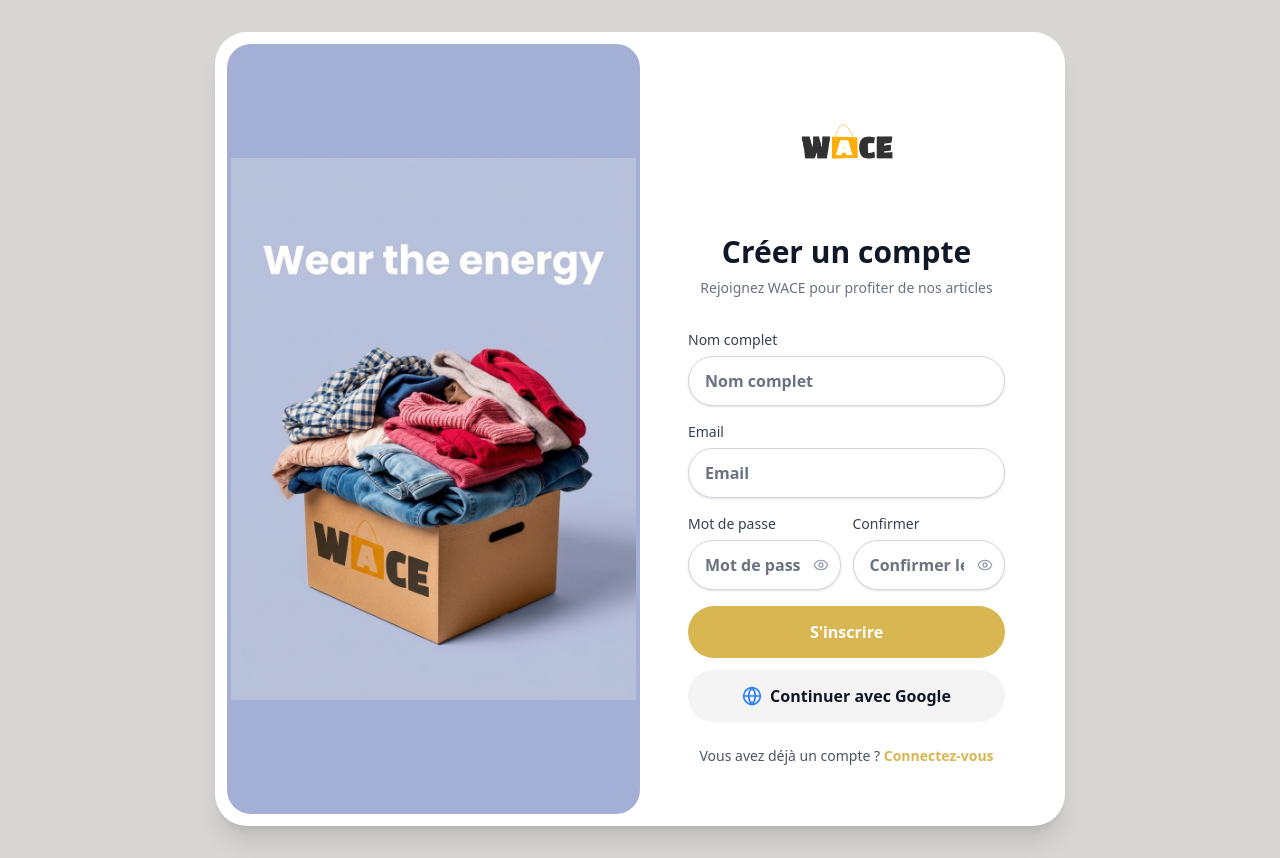
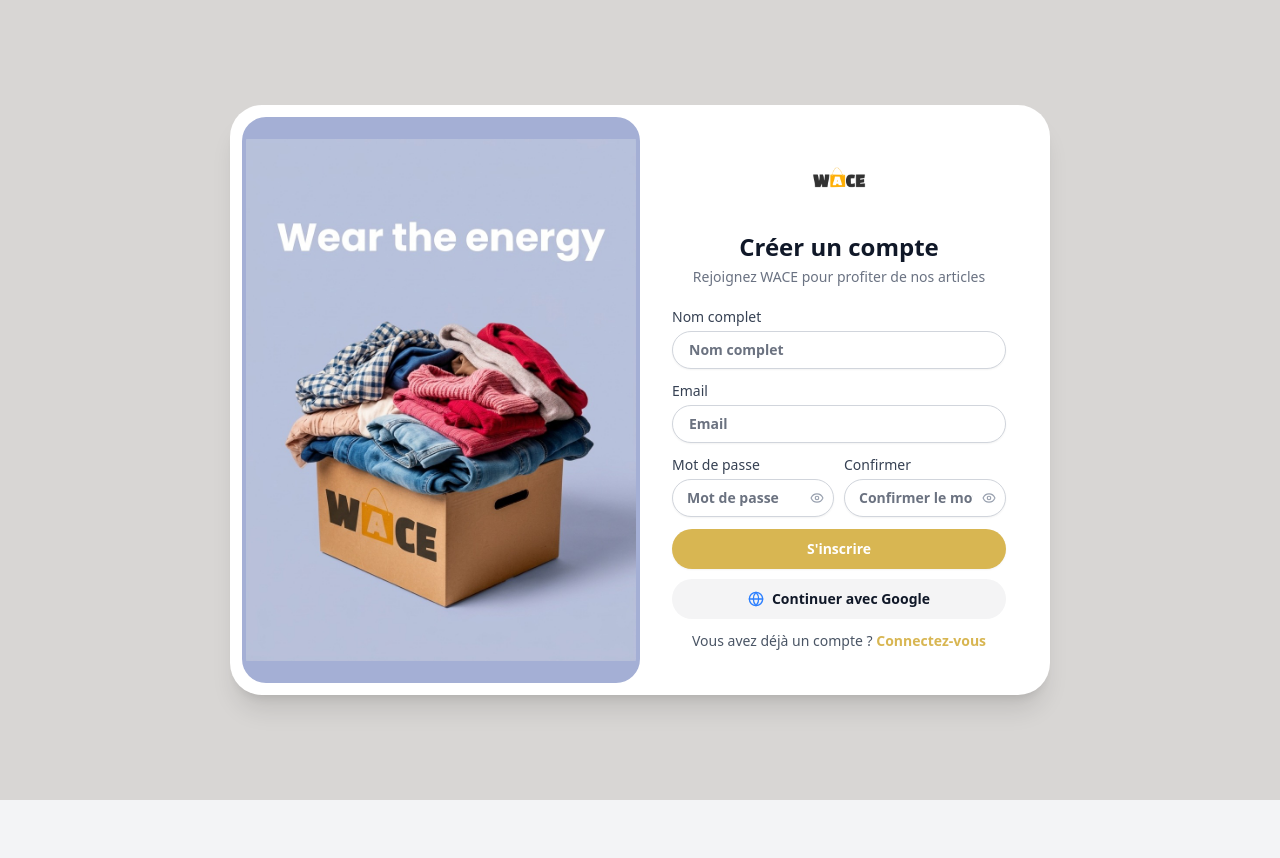
Before and after one commit to Gakprrr/wace, a Next.js app in the folder frontend/: page /register in a window 1280 px wide. After the commit the page ends 800 px from the top, so only its background shows below. Built offline with nearby package versions, Linux system fonts and the light colour scheme; no server answers; a web font is replaced by a local one.

Commit message:
style(auth): center login and register forms without vertical page scrolling

```diff
--- a/frontend/src/app/(auth)/register/page.tsx
+++ b/frontend/src/app/(auth)/register/page.tsx
@@ -67,10 +67,10 @@
   };
 
   return (
-    <main className="min-h-screen bg-[#d8d6d4] flex items-center justify-center p-4 md:p-8 font-sans">
-      <div className="bg-white rounded-[2rem] shadow-xl w-full max-w-[850px] flex flex-col md:flex-row p-3">
+    <main className="h-screen w-screen bg-[#d8d6d4] flex items-center justify-center p-3 sm:p-4 md:p-6 font-sans overflow-hidden">
+      <div className="bg-white rounded-[2rem] shadow-xl w-full max-w-[820px] flex flex-col md:flex-row p-2.5 sm:p-3 max-h-[96vh]">
         {/* Left Side: Image */}
-        <div className="w-full md:w-1/2 relative min-h-[300px] md:min-h-[500px] rounded-[1.5rem] overflow-hidden bg-[#a4afd5] flex items-center justify-center">
+        <div className="w-full md:w-1/2 relative min-h-[200px] md:min-h-[420px] rounded-[1.5rem] overflow-hidden bg-[#a4afd5] flex items-center justify-center">
           <img
             src="/images/login.jpeg"
             alt="WACE Fashion"
@@ -79,55 +79,55 @@
         </div>
 
         {/* Right Side: Form */}
-        <div className="w-full md:w-1/2 p-6 md:p-12 flex flex-col justify-center">
-          <div className="text-center mb-8">
-            <div className="flex items-center justify-center mb-6">
+        <div className="w-full md:w-1/2 p-4 sm:p-6 md:p-8 flex flex-col justify-center">
+          <div className="text-center mb-4 sm:mb-5">
+            <div className="flex items-center justify-center mb-3">
               <Link href="/" title="Retour à l'accueil" className="cursor-pointer hover:opacity-90 transition-opacity">
-                <Logo imgClassName="h-20 sm:h-24 md:h-28 w-auto" />
+                <Logo imgClassName="h-12 sm:h-14 md:h-16 w-auto" />
               </Link>
             </div>
-            <h1 className="text-2xl md:text-3xl font-bold text-gray-900 mb-2">
+            <h1 className="text-xl sm:text-2xl font-bold text-gray-900 mb-1">
               {t.auth.registerTitle}
             </h1>
-            <p className="text-gray-500 text-sm">
+            <p className="text-gray-500 text-xs sm:text-sm">
               {t.auth.registerSubtitle}
             </p>
           </div>
 
           {error && (
-            <div className="bg-red-50 text-red-500 p-3 mb-4 rounded-xl text-sm text-center">
+            <div className="bg-red-50 text-red-500 p-2 mb-3 rounded-xl text-xs sm:text-sm text-center">
               {error}
             </div>
           )}
 
-          <form onSubmit={handleRegister} className="space-y-4">
-            <div className="space-y-1.5">
-              <label className="block text-sm font-medium text-gray-700">{t.auth.fullName}</label>
+          <form onSubmit={handleRegister} className="space-y-3">
+            <div className="space-y-1">
+              <label className="block text-xs sm:text-sm font-medium text-gray-700">{t.auth.fullName}</label>
               <input
                 type="text"
                 value={name}
                 onChange={(e) => setName(e.target.value)}
                 placeholder={t.auth.fullName}
                 required
-                className="w-full px-4 py-3 rounded-full border border-gray-300 bg-white text-gray-900 placeholder:text-gray-400 focus:outline-none focus:ring-2 focus:ring-[#d8b652] focus:border-transparent transition-all text-base font-semibold shadow-sm"
+                className="w-full px-4 py-2 rounded-full border border-gray-300 bg-white text-gray-900 placeholder:text-gray-400 focus:outline-none focus:ring-2 focus:ring-[#d8b652] focus:border-transparent transition-all text-xs sm:text-sm font-semibold shadow-xs"
               />
             </div>
 
-            <div className="space-y-1.5">
-              <label className="block text-sm font-medium text-gray-700">{t.auth.email}</label>
+            <div className="space-y-1">
+              <label className="block text-xs sm:text-sm font-medium text-gray-700">{t.auth.email}</label>
               <input
                 type="email"
                 value={email}
                 onChange={(e) => setEmail(e.target.value)}
                 placeholder={t.auth.email}
                 required
-                className="w-full px-4 py-3 rounded-full border border-gray-300 bg-white text-gray-900 placeholder:text-gray-400 focus:outline-none focus:ring-2 focus:ring-[#d8b652] focus:border-transparent transition-all text-base font-semibold shadow-sm"
+                className="w-full px-4 py-2 rounded-full border border-gray-300 bg-white text-gray-900 placeholder:text-gray-400 focus:outline-none focus:ring-2 focus:ring-[#d8b652] focus:border-transparent transition-all text-xs sm:text-sm font-semibold shadow-xs"
               />
             </div>
 
-            <div className="flex gap-3">
-              <div className="space-y-1.5 w-1/2 relative">
-                <label className="block text-sm font-medium text-gray-700">{t.auth.password}</label>
+            <div className="flex gap-2.5">
+              <div className="space-y-1 w-1/2 relative">
+                <label className="block text-xs sm:text-sm font-medium text-gray-700">{t.auth.password}</label>
                 <div className="relative">
                   <input
                     type={showPassword ? "text" : "password"}
@@ -135,20 +135,20 @@
                     onChange={(e) => setPassword(e.target.value)}
                     placeholder={t.auth.password}
                     required
-                    className="w-full pl-4 pr-10 py-3 rounded-full border border-gray-300 bg-white text-gray-900 placeholder:text-gray-400 focus:outline-none focus:ring-2 focus:ring-[#d8b652] focus:border-transparent transition-all text-base font-semibold shadow-sm"
+                    className="w-full pl-3.5 pr-8 py-2 rounded-full border border-gray-300 bg-white text-gray-900 placeholder:text-gray-400 focus:outline-none focus:ring-2 focus:ring-[#d8b652] focus:border-transparent transition-all text-xs sm:text-sm font-semibold shadow-xs"
                   />
                   <button
                     type="button"
                     onClick={() => setShowPassword(!showPassword)}
-                    className="absolute right-3 top-1/2 -translate-y-1/2 text-gray-400 hover:text-gray-600 transition-colors"
+                    className="absolute right-2.5 top-1/2 -translate-y-1/2 text-gray-400 hover:text-gray-600 transition-colors"
                   >
-                    {showPassword ? <EyeOff className="w-4 h-4" /> : <Eye className="w-4 h-4" />}
+                    {showPassword ? <EyeOff className="w-3.5 h-3.5" /> : <Eye className="w-3.5 h-3.5" />}
                   </button>
                 </div>
               </div>
 
-              <div className="space-y-1.5 w-1/2 relative">
-                <label className="block text-sm font-medium text-gray-700">{t.auth.confirm}</label>
+              <div className="space-y-1 w-1/2 relative">
+                <label className="block text-xs sm:text-sm font-medium text-gray-700">{t.auth.confirm}</label>
                 <div className="relative">
                   <input
                     type={showConfirmPassword ? "text" : "password"}
@@ -156,24 +156,24 @@
                     onChange={(e) => setConfirmPassword(e.target.value)}
                     placeholder={t.auth.confirmPassword}
                     required
-                    className="w-full pl-4 pr-10 py-3 rounded-full border border-gray-300 bg-white text-gray-900 placeholder:text-gray-400 focus:outline-none focus:ring-2 focus:ring-[#d8b652] focus:border-transparent transition-all text-base font-semibold shadow-sm"
+                    className="w-full pl-3.5 pr-8 py-2 rounded-full border border-gray-300 bg-white text-gray-900 placeholder:text-gray-400 focus:outline-none focus:ring-2 focus:ring-[#d8b652] focus:border-transparent transition-all text-xs sm:text-sm font-semibold shadow-xs"
                   />
                   <button
                     type="button"
                     onClick={() => setShowConfirmPassword(!showConfirmPassword)}
-                    className="absolute right-3 top-1/2 -translate-y-1/2 text-gray-400 hover:text-gray-600 transition-colors"
+                    className="absolute right-2.5 top-1/2 -translate-y-1/2 text-gray-400 hover:text-gray-600 transition-colors"
                   >
-                    {showConfirmPassword ? <EyeOff className="w-4 h-4" /> : <Eye className="w-4 h-4" />}
+                    {showConfirmPassword ? <EyeOff className="w-3.5 h-3.5" /> : <Eye className="w-3.5 h-3.5" />}
                   </button>
                 </div>
               </div>
             </div>
 
-            <div className="flex flex-col gap-3 mt-4">
+            <div className="flex flex-col gap-2.5 mt-3">
               <button
                 type="submit"
                 disabled={loading}
-                className="w-full bg-[#d8b652] text-white rounded-full py-3.5 font-semibold hover:bg-[#c3a242] transition-colors disabled:opacity-50"
+                className="w-full bg-[#d8b652] text-white rounded-full py-2.5 text-xs sm:text-sm font-semibold hover:bg-[#c3a242] transition-colors disabled:opacity-50 shadow-xs"
               >
                 {loading ? t.auth.registering : t.auth.registerBtn}
               </button>
@@ -183,14 +183,14 @@
                 onClick={() => {
                   import("next-auth/react").then(({ signIn }) => signIn("google", { callbackUrl: "/" }));
                 }}
-                className="w-full flex items-center justify-center gap-2 bg-[#f4f4f5] text-gray-900 rounded-full py-3.5 font-semibold hover:bg-gray-200 transition-colors"
+                className="w-full flex items-center justify-center gap-2 bg-[#f4f4f5] text-gray-900 rounded-full py-2.5 text-xs sm:text-sm font-semibold hover:bg-gray-200 transition-colors"
               >
-                <Globe className="w-5 h-5 text-blue-500" />
+                <Globe className="w-4 h-4 text-blue-500" />
                 {t.auth.google}
               </button>
             </div>
 
-            <p className="text-center text-sm text-gray-600 mt-6">
+            <p className="text-center text-xs sm:text-sm text-gray-600 mt-3">
               {t.auth.hasAccount} <Link href="/login" className="text-[#d8b652] font-semibold hover:underline">{t.auth.registerLink}</Link>
             </p>
           </form>
```
Also changed, not shown: frontend/src/app/(auth)/login/page.tsx (+28 -28 lines).
